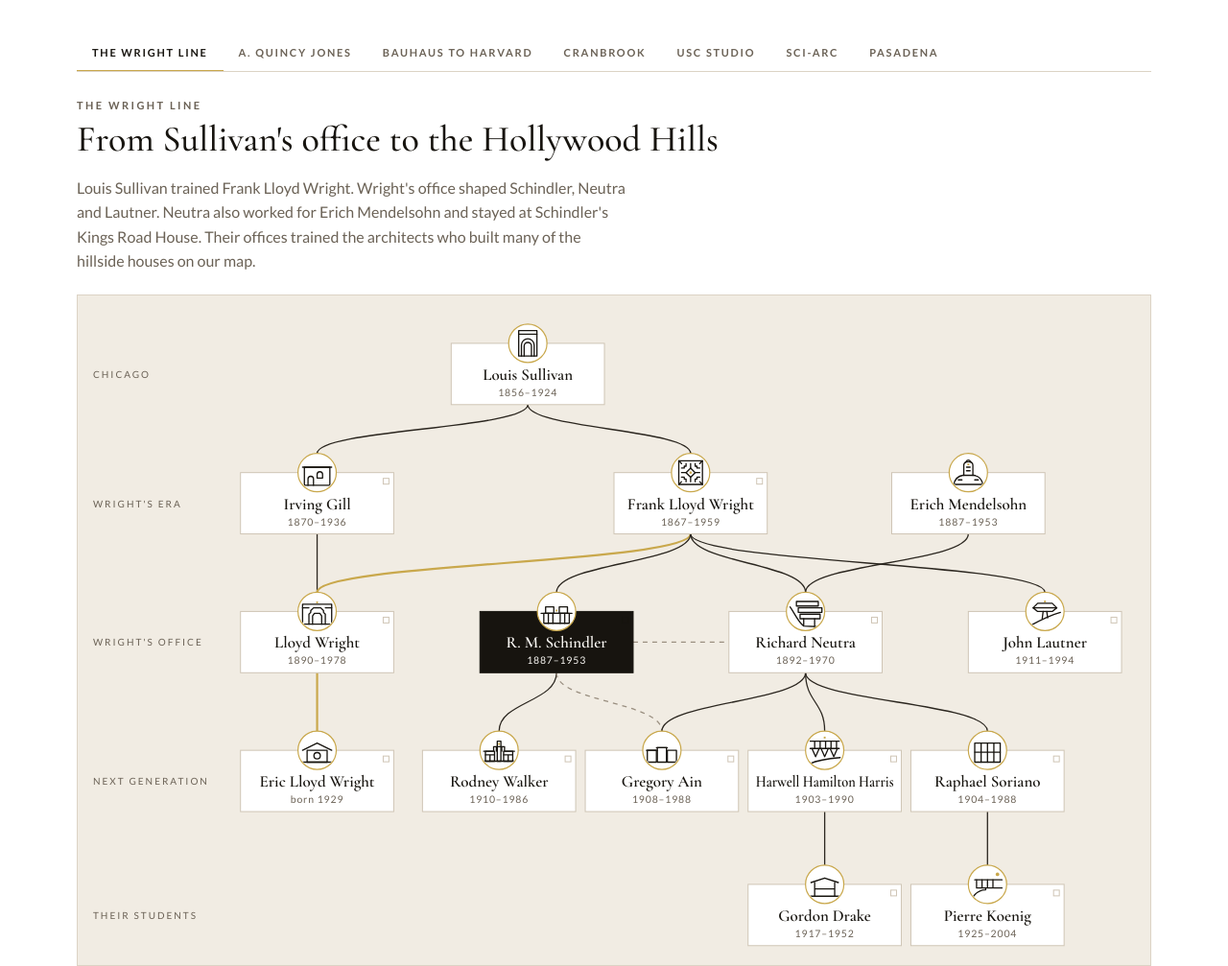
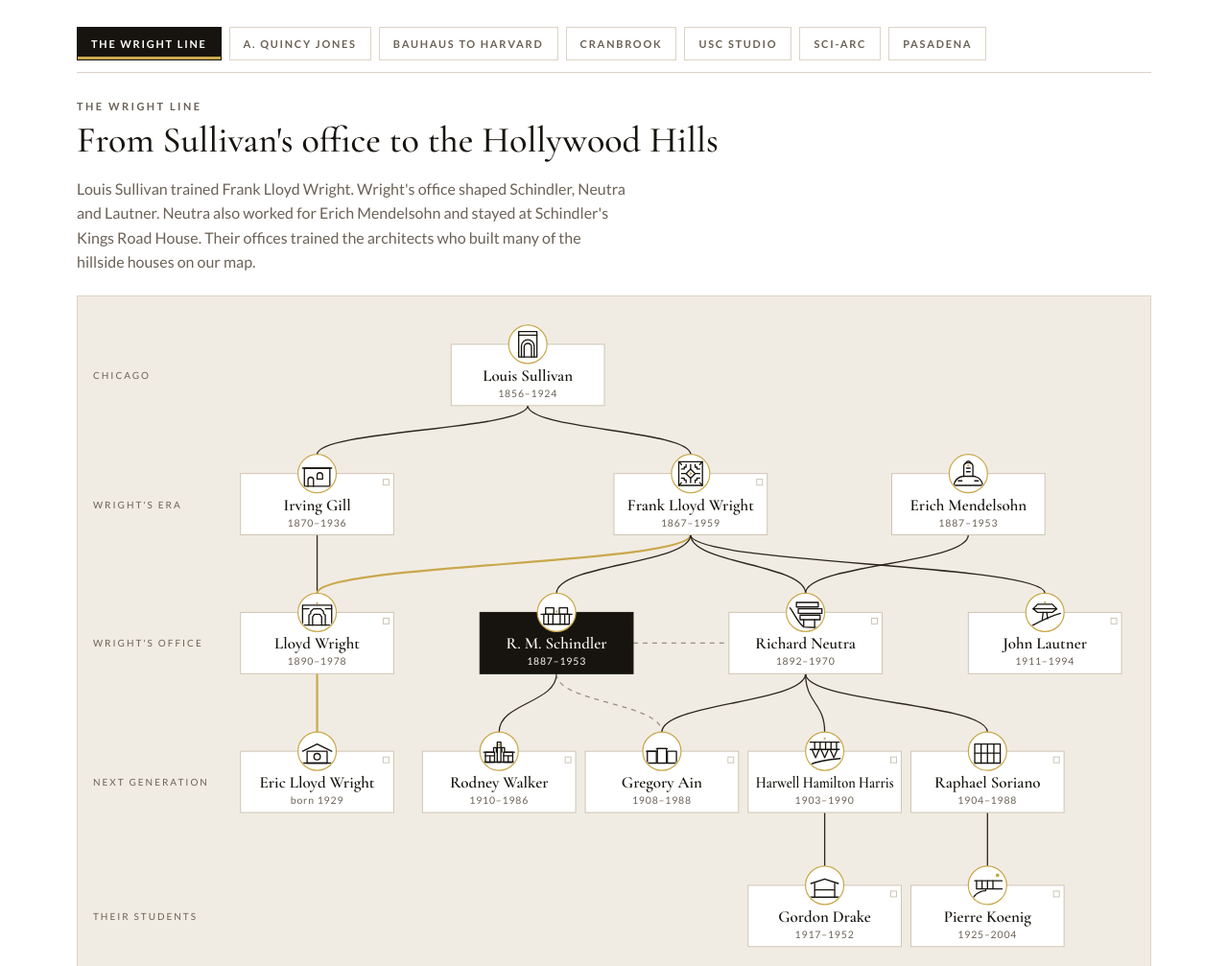
Before and after one commit to PMissig/architect-family-tree, a plain HTML site: page index.html in a window 1280 px wide. Shown: the top 1007 px of the page at 96% size. Drawn offline with nearby package versions, Linux system fonts and the light colour scheme.

Commit message:
Add files via upload

```diff
--- a/index.html
+++ b/index.html
@@ -14,7 +14,7 @@
 <style>
 /* Layout: one editorial column; the tree sits in a wide drawing frame, other roots in a two-column grid, fact-check as stacked rows. */
 :root{
-  --paper:#FBF9F5; --ink:#17140F; --stone:#F1ECE3; --stone-2:#DCD3C5; --muted:#6B6256;
+  --paper:#FFFFFF; --ink:#17140F; --stone:#F1ECE3; --stone-2:#DCD3C5; --muted:#6B6256;
   --brass:#C9A84C; --brass-ink:#8C7128; --line:#2B261F; --line-soft:#9A8F80;
   --node:#FFFFFF; --node-edge:#CFC5B5; --sel:#17140F; --sel-fg:#FBF9F5;
   --serif:"Cormorant Garamond", "Cormorant", Georgia, "Times New Roman", serif;
@@ -116,11 +116,11 @@ footer{font-size:12px;color:var(--muted);border-top:1px solid var(--stone-2);pad
 .medal{flex:none;width:72px;height:72px;border-radius:50%;border:1px solid var(--brass);background:var(--node);overflow:hidden;display:block}
 .medal svg{display:block;width:100%;height:100%}
 .who-row{display:flex;gap:16px;align-items:center}
-.tabs{display:flex;gap:0;overflow-x:auto;-webkit-overflow-scrolling:touch;border-bottom:1px solid var(--stone-2);margin-top:20px;scrollbar-width:none}
-.tabs::-webkit-scrollbar{display:none}
-.tab{flex:none;appearance:none;background:none;border:0;border-bottom:2px solid transparent;margin-bottom:-1px;padding:12px 16px;font:700 11px/1.2 var(--sans);letter-spacing:.16em;text-transform:uppercase;color:var(--muted);cursor:pointer;white-space:nowrap}
-.tab:hover{color:var(--ink)}
-.tab[aria-selected="true"]{color:var(--ink);border-bottom-color:var(--brass)}
+.tabs{display:flex;flex-wrap:wrap;gap:8px;position:sticky;top:0;z-index:5;background:var(--paper);padding:12px 0;border-bottom:1px solid var(--stone-2);margin-top:0}
+.tab{flex:none;appearance:none;background:var(--node);border:1px solid var(--stone-2);border-radius:0;padding:10px 14px;font:700 11px/1.2 var(--sans);letter-spacing:.16em;text-transform:uppercase;color:var(--muted);cursor:pointer;white-space:nowrap;transition:background .15s,color .15s,border-color .15s}
+.tab:hover{color:var(--ink);border-color:var(--ink)}
+.tab[aria-selected="true"]{background:var(--ink);color:var(--paper);border-color:var(--ink);box-shadow:inset 0 -3px 0 var(--brass)}
+@media (max-width:600px){.tab{padding:9px 10px;letter-spacing:.1em}}
 .tab:focus-visible{outline:2px solid var(--brass);outline-offset:-2px}
 .tree-head{margin-top:26px}
 </style>
```
